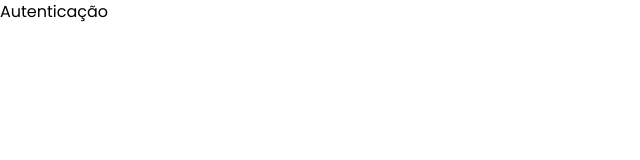
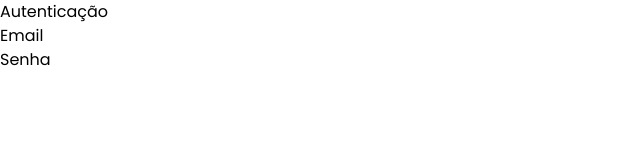
Before and after one commit to cesarlucasjunior/store-manager-front, a Next.js app: page /autenticacao in a window 1280 px wide. Shown: the top 160 px of the page, without its empty margins (0-640 px from the left). Built offline with nearby package versions, Linux system fonts and the light colour scheme.

Commit message:
Criando tela de login com componentes

```diff
--- /dev/null
+++ b/src/components/auth/AuthInput.tsx
@@ -0,0 +1,20 @@
+interface AuthInputProps {
+    label: string,
+    valor: any,
+    obrigatorio?: boolean
+    tipo: 'text'| 'email' | 'password'
+    valorMudou: (novoValor: any) => void
+}
+
+export default function AuthInput(props:AuthInputProps) {
+    return (
+        <div className="flex flex-col">
+            <label>{props.label}</label>
+            <input
+                type={props.tipo ?? 'text'}
+                value={props.valor}
+                required={props.obrigatorio}
+                onChange={e => props.valorMudou?.(e.target.value)}/>
+        </div>
+    )
+}
--- a/src/pages/autenticacao.tsx
+++ b/src/pages/autenticacao.tsx
@@ -1,7 +1,27 @@
+import AuthInput from "@/components/auth/AuthInput";
+import { useState } from "react";
+
 export default function Autenticacao() {
+    const [modo, setModo] = useState<'login' | 'cadastro'>('login')
+    const [email, setEmail] = useState('')
+    const [senha, setSenha] = useState('')
     return (
         <div>
             <h1>Autenticação</h1>
+            <AuthInput
+                label="Email"
+                tipo="email"
+                valor={email}
+                valorMudou={setEmail}
+                obrigatorio
+            />
+            <AuthInput
+                label="Senha"
+                tipo="password"
+                valor={senha}
+                valorMudou={setSenha}
+                obrigatorio
+            />
         </div>
     )
 }
```
